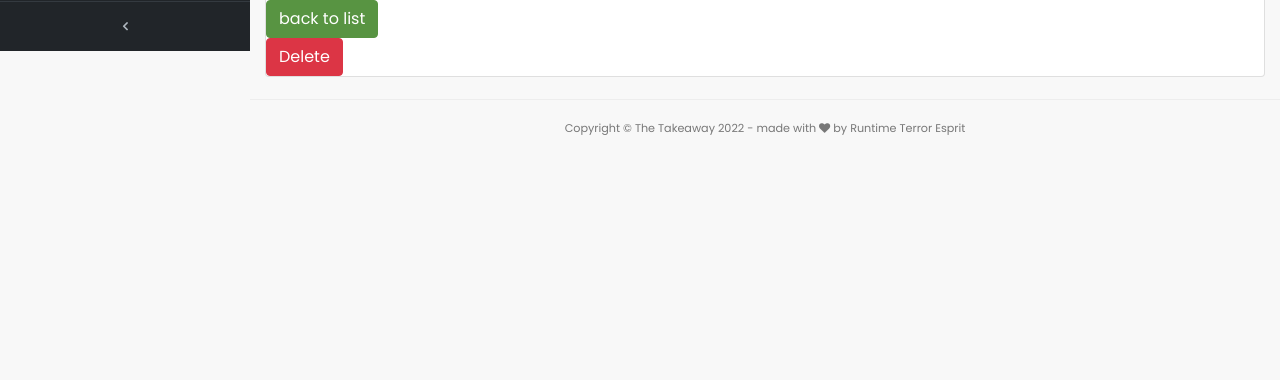
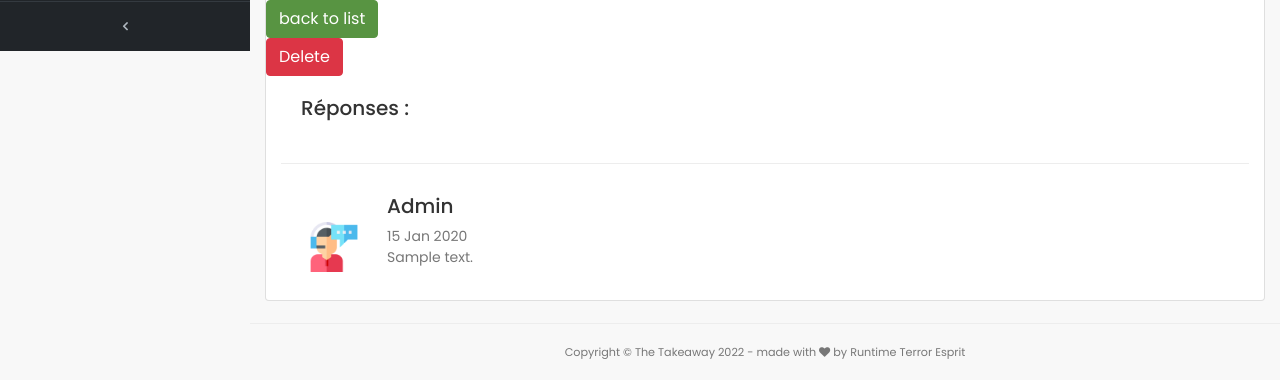
Before and after one commit to MarzoukiAziz/theTakeawayWeb, a Symfony app: template templates/blog_client/admin/detail.html.twig in a window 1280 px wide. Shown: the part 750-1130 px from the top of the page. Before the commit the page ends 885 px from the top, so only its background shows below. Run offline with Twig, Linux system fonts and the light colour scheme; the template is opened without the code that fills it: most values are stand-ins (such as "Sample title", 1, 10 or a date in 2020); grey boxes marked "Sample" are stand-in pictures; some libraries are stand-ins or nearby versions.

Commit message:
commentaire

```diff
--- a/src/Controller/BlogClientController.php
+++ b/src/Controller/BlogClientController.php
@@ -163,7 +163,7 @@ class BlogClientController extends AbstractController
         }
         return $this->render('blog_client/admin/detail.html.twig', [
             'blog_client' => $blogClient,
-            'commenatires' => $commentaires,
+            'commentaires' => $commentaires,
             'f' => $form->createView(),
 
 
--- a/templates/blog_client/admin/detail.html.twig
+++ b/templates/blog_client/admin/detail.html.twig
@@ -68,6 +68,41 @@
     <a href="{{ path('blog_admin_index') }}"><button class="btn btn-primary">back to list</button></a>
     <a> {{ include('blog_client/admin/delete.html.twig') }}</a>
 
+    <div class="col-md-12">
+        <div class="card-body">
+            <h5>Réponses :</h5>
+        </div>
+        <div class="comment-widgets m-b-20">
+            {% for commentaire in commentaires %}
+                <hr>
+                <div style="display: flex" class=" flex-row comment-row">
+
+                    {% if("Client" in commentaire.author.roles) %}
+                        <div style="margin: 20px" class="p-2"><span class="round"><img
+                                        src="{{ asset("assets/client.png") }}" alt="user"
+                                        width="50"></span></div>
+                    {% else %}
+                        <div style="margin: 20px" class="p-2"><span class="round"><img
+                                        src="{{ asset("assets/admin.png") }}" alt="user"
+                                        width="50"></span></div>
+
+                    {% endif %}
+                    <div class="comment-text w-100">
+                        <h5>{% if("Client" in commentaire.author.roles) %}
+                                You
+                            {% else %}
+                                Admin
+                            {% endif %}</h5>
+                        <div class="comment-footer"><span
+                                    class="date">{{ commentaire.date ? commentaire.date|date('d M Y') : '' }}</span>
+                            <span class="action-icons"> </span></div>
+                        <p class="m-b-5 m-t-10">{{ commentaire.contenu }}</p>
+                    </div>
+                </div>
+            {% endfor %}
+        </div>
+    </div>
+
 
 
 {% endblock %}
--- a/templates/blog_client/show.html.twig
+++ b/templates/blog_client/show.html.twig
@@ -98,10 +98,10 @@
 
     {% endif %}
         <div class="comment-text w-100">
-            <h4>{% if('Client' in commentaire.author.roles) %}
-                    You
+            <h4>{% if (is_granted("ROLE_USER") == 0) %}
+                    YOU
                 {% else %}
-                    Admin
+                    {{ commentaire.author.nom }}
                 {% endif %}</h4>
             <div class="comment-footer"><span class="date">{{ commentaire.date ? commentaire.date|date('d M Y') : '' }}</span>
                 <span class="action-icons"> </span></div>
```
